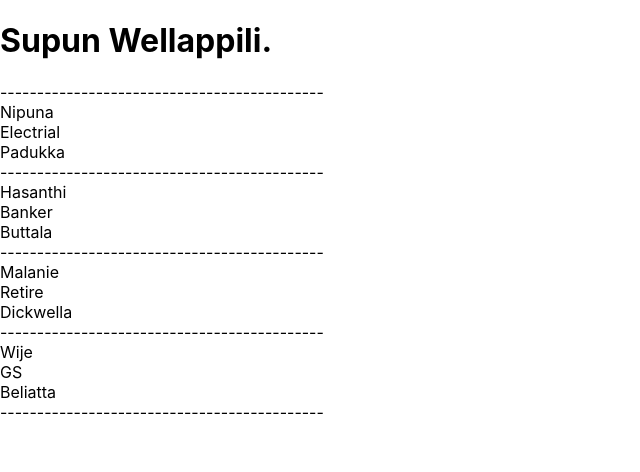
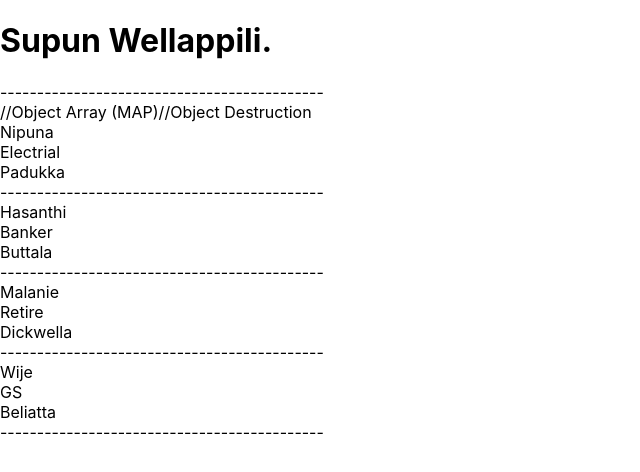
Before and after one commit to SupunWellappili/ReactJS_Learning, a React (Create React App) app in the folder yt-react-tutorial/: page / in a window 1280 px wide. Shown: the top 472 px of the page, without its empty margins (0-640 px from the left). Built offline with nearby package versions, Linux system fonts and the light colour scheme.

Commit message:
Object Destruction

```diff
--- a/yt-react-tutorial/src/App.js
+++ b/yt-react-tutorial/src/App.js
@@ -34,10 +34,20 @@ function App() {
         <h5>Supunzzzzz</h5>
         <p>I'm a children</p>
      </Main>
-     {
+
+     //Object Array (MAP)
+     {/* {
         myData.map((ele=>{
           return <Main name={ele.name} city={ele.city} position={ele.position}/>
         }))
+
+     } */}
+
+     //Object Destruction
+     {
+        myData.map(({name,city,position})=>{
+          return <Main name={name} city={city} position={position}/>
+        })
 
      }
     </>
```
